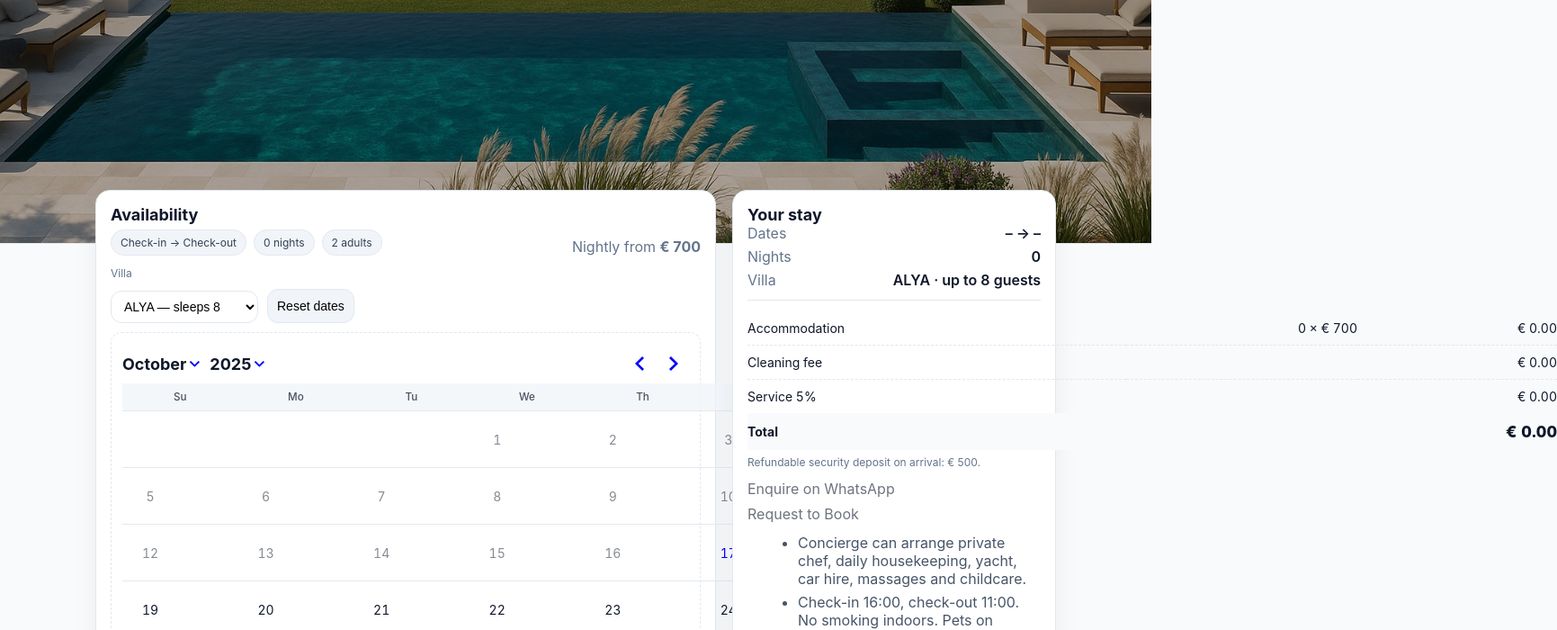
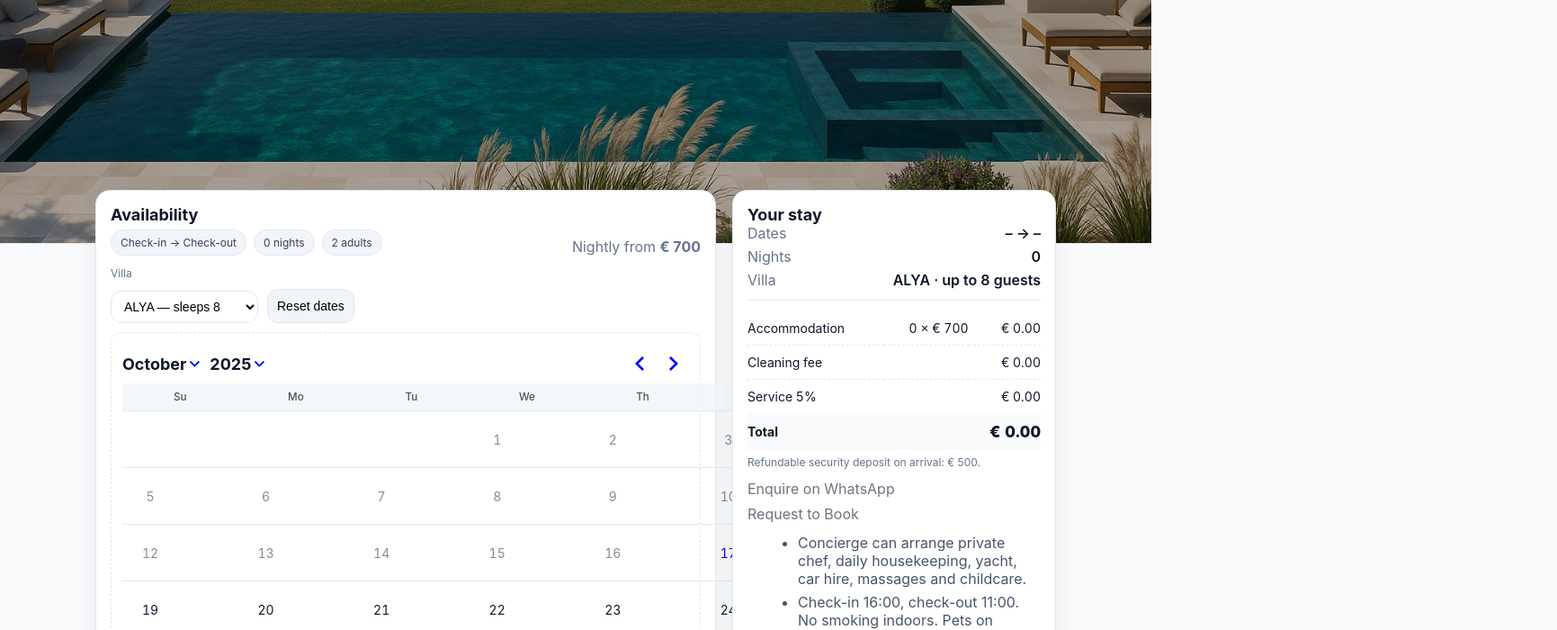
Before and after one commit to dirvass/nest-planner, a React (Vite) app: page /book in a window 1280 px wide. Shown: the part 529-1229 px from the top of the page at 90% size, 1731 px wide, since content can reach past the window. Built offline with nearby package versions, Linux system fonts and the light colour scheme.

Commit message:
Update styles.css

```diff
--- a/src/styles.css
+++ b/src/styles.css
@@ -161,6 +161,16 @@ thead th{ background:#f1f5f9; text-align:left; padding:10px }
 td{ padding:10px; border-top:1px solid var(--border) }
 tfoot td{ font-weight:700; background:#f9fafb }
 thead th.sticky{ position:sticky; top:0; z-index:1; background:#f1f5f9 }
+/* Booking summary table must not inherit the 900px min-width */
+.summary .price-table,
+.price-table {
+  width: 100%;
+  min-width: 0;        /* override the global min-width:900px */
+  table-layout: auto;  /* allow the table to shrink within the sidebar */
+}
+
+/* Optional: make sure the sidebar doesn’t hide overflow just in case */
+.summary { overflow: visible; }
 
 /* Helpers */
 .helper{ font-size:12px; color:var(--muted); margin-top:10px }
```
